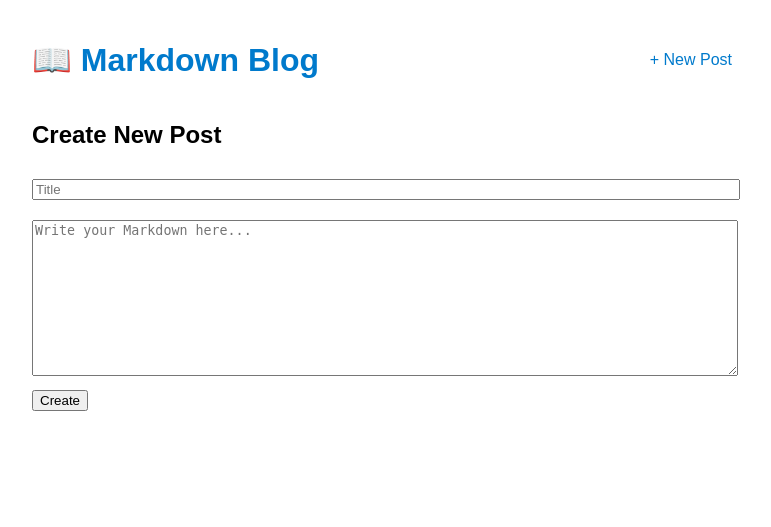
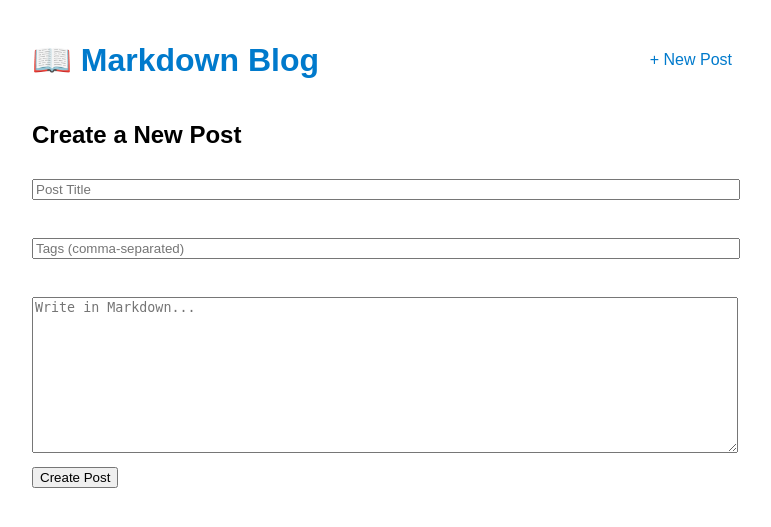
Before and after one commit to Arghya-Dutta1/Markdown-Blog, a Flask app: page /create in a window 1280 px wide. Shown: the top 527 px of the page, without its empty margins (258-1029 px from the left). Run offline with Flask 3, Linux system fonts and the light colour scheme.

Commit message:
Added tags functionality

```diff
--- a/app.py
+++ b/app.py
@@ -18,21 +18,30 @@ def index():
 @app.route('/post/<title>')
 def post(title):
     filepath = os.path.join(POSTS_DIR, f"{title}.md")
-    if os.path.exists(filepath):
-        with open(filepath, "r", encoding='utf-8') as f:
-            content = f.read()
-            html = markdown.markdown(content)
-            return render_template("post.html", title=title, content=html)
-    return "Post not found", 404
+    if not os.path.exists(filepath):
+        return "Post not found", 404
+    with open(filepath, "r", encoding='utf-8') as f:
+        lines = f.readlines()
+        if lines[0].startswith("Tags:"):
+            tags_line = lines[0][5:].strip()
+            tags = [tag.strip() for tag in tags_line.split(",") if tag.strip()]
+            content = "".join(lines[2:])  # Skip tags line and one blank line
+        else:
+            tags = []
+            content = "".join(lines)
+    html = markdown.markdown(content)
+    return render_template("post.html", title=title, content=html, tags=tags)
 
 @app.route('/create', methods=['GET', 'POST'])
 def create():
     if request.method == 'POST':
         title = request.form['title']
         content = request.form['content']
-        with open(os.path.join(POSTS_DIR, f"{title}.md"), "w", encoding='utf-8') as f:
-            f.write(content)
-        return redirect(url_for('post', title=title))
+        tags = request.form['tags']
+        filename = os.path.join(POSTS_DIR, f"{title}.md")
+        with open(filename, 'w', encoding='utf-8') as f:
+            f.write(f"Tags: {tags}\n\n{content}")
+        return redirect(url_for('index'))
     return render_template("create.html")
 
 @app.route('/edit/<title>', methods=['GET', 'POST'])
@@ -58,6 +67,18 @@ def delete(title):
         os.remove(filepath)
     return redirect(url_for('index'))
 
+@app.route('/tag/<tag>')
+def tagged(tag):
+    all_posts = [f[:-3] for f in os.listdir(POSTS_DIR) if f.endswith('.md')]
+    matched = []
+    for title in all_posts:
+        filepath = os.path.join(POSTS_DIR, f"{title}.md")
+        with open(filepath, 'r', encoding='utf-8') as f:
+            first_line = f.readline()
+            if first_line.startswith("Tags:") and tag in first_line:
+                matched.append(title)
+    return render_template("index.html", posts=matched)
+
 if __name__ == '__main__':
     os.makedirs(POSTS_DIR, exist_ok=True)
     app.run(debug=True)
--- a/templates/create.html
+++ b/templates/create.html
@@ -1,9 +1,10 @@
 {% extends "base.html" %}
 {% block content %}
-<h2>Create New Post</h2>
+<h2>Create a New Post</h2>
 <form method="post">
-    <input type="text" name="title" placeholder="Title" required><br>
-    <textarea name="content" rows="10" placeholder="Write your Markdown here..." required></textarea><br>
-    <button type="submit">Create</button>
+    <input type="text" name="title" placeholder="Post Title" required><br><br>
+    <input type="text" name="tags" placeholder="Tags (comma-separated)"><br><br>
+    <textarea name="content" rows="10" placeholder="Write in Markdown..." required></textarea><br>
+    <button type="submit">Create Post</button>
 </form>
 {% endblock %}
```
Also changed, not shown: templates/post.html (+11 -4 lines).
